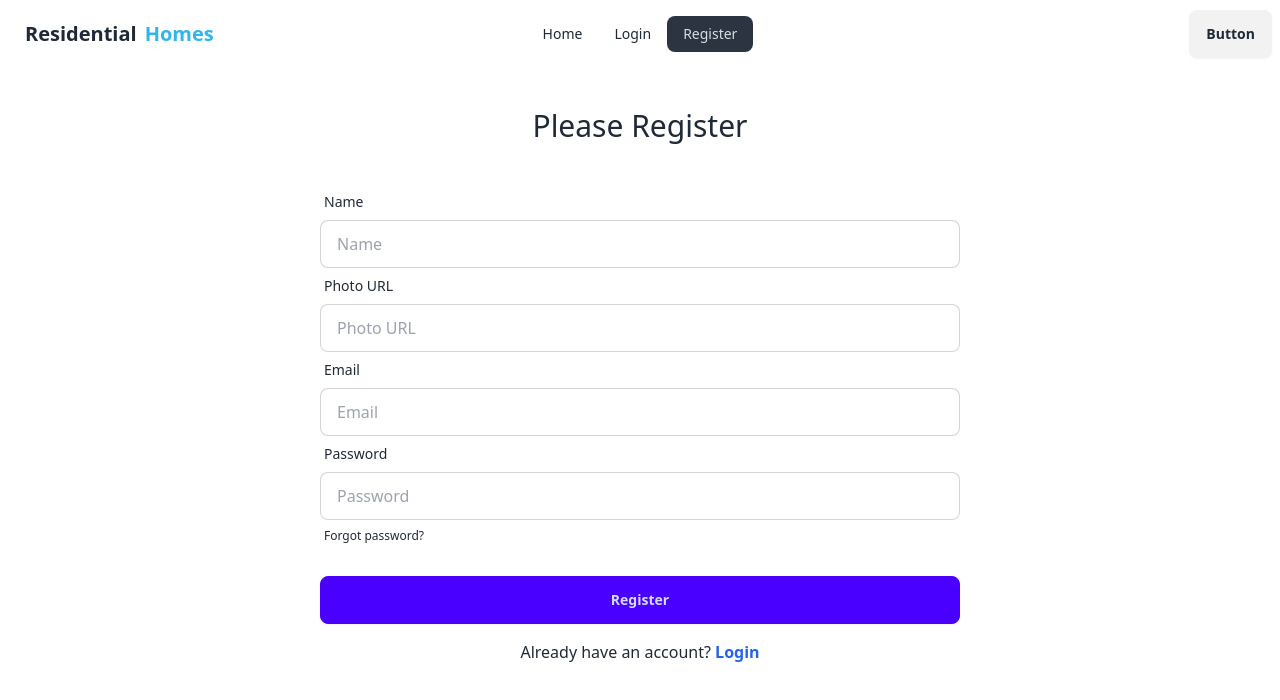
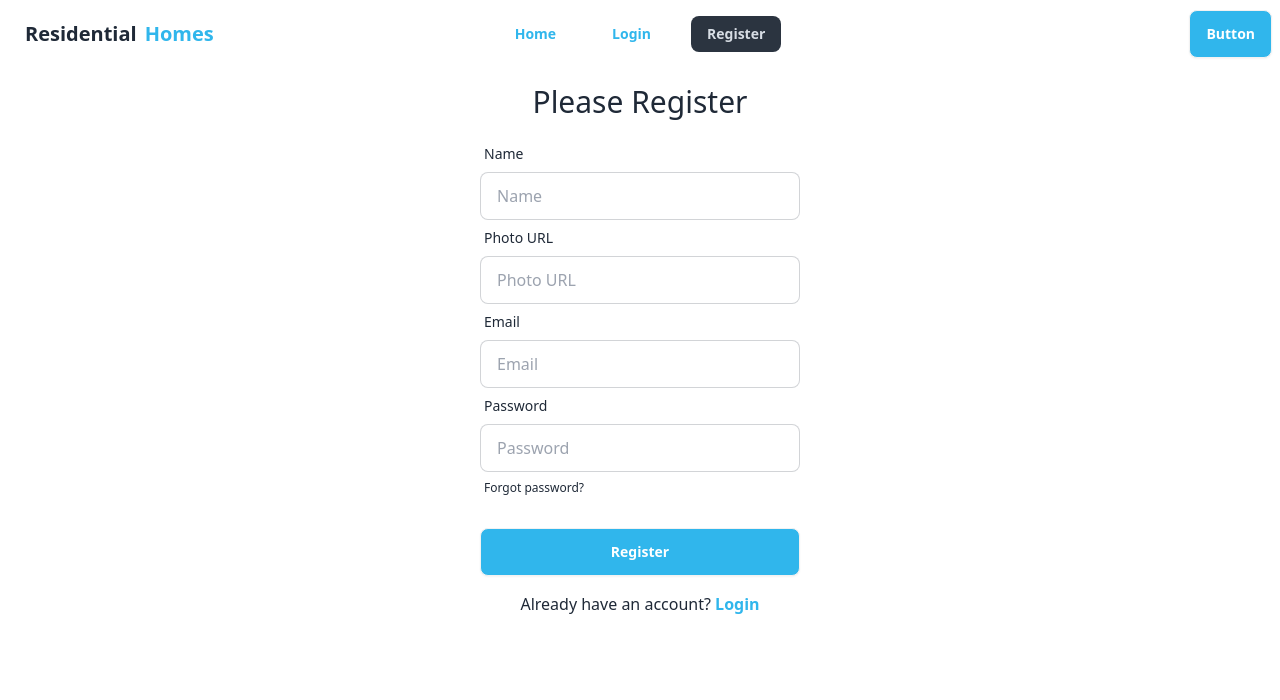
Before and after one commit to SohelDewan/react-real-estate, a React (Vite) app: page /register in a window 1280 px wide. Shown: the top 700 px of the page. Built offline with nearby package versions, Linux system fonts and the light colour scheme; no server answers.

Commit message:
swip slider added

```diff
--- a/package.json
+++ b/package.json
@@ -15,8 +15,10 @@
     "match-sorter": "^6.3.4",
     "react": "^18.2.0",
     "react-dom": "^18.2.0",
+    "react-hook-form": "^7.51.2",
     "react-router-dom": "^6.22.3",
-    "sort-by": "^0.0.2"
+    "sort-by": "^0.0.2",
+    "swiper": "^11.1.1"
   },
   "devDependencies": {
     "@types/react": "^18.2.66",
--- a/src/FirebaseProvider/FirebaseProvider.jsx
+++ b/src/FirebaseProvider/FirebaseProvider.jsx
@@ -1,17 +1,43 @@
-import { createUserWithEmailAndPassword } from "firebase/auth";
-import { createContext } from "react";
+import { GoogleAuthProvider, createUserWithEmailAndPassword, onAuthStateChanged, signInWithEmailAndPassword, signInWithPopup } from "firebase/auth";
+import { createContext, useEffect, useState } from "react";
 import auth from "../components/Firebase/FirebaseConfig";
 
 export const AuthContext = createContext(null)
 
 const FirebaseProvider = ({children}) => {
 
+    const [user, setUser] = useState(null);
+    // console.log(user)
+
+    //sign in user
+
+    const signInUser = (email, password) => {
+        return signInWithEmailAndPassword(auth, email, password)
+    }
+
     //create user
     const createUser = ( email, password)=>{
       return createUserWithEmailAndPassword(auth, email, password)
     }
+    // social provider
+    const googleProvider = new GoogleAuthProvider();
+    // google login
+    const googleLogin = ()=>{
+        return signInWithPopup(auth, googleProvider)
+    }
+    //observe changes
+    useEffect(()=>{
+        onAuthStateChanged(auth, (user) => {
+            if (user) {
+              setUser(user);
+            }
+          });
+    },[])
+
     const allValues = {
         createUser,
+        signInUser,
+        googleLogin,
     }
     return (
         <AuthContext.Provider value={allValues}>
--- /dev/null
+++ b/src/Hooks/useAuth.jsx
@@ -0,0 +1,9 @@
+import { useContext } from "react";
+import { AuthContext } from "../FirebaseProvider/FirebaseProvider";
+
+const useAuth = () => {
+    const all = useContext(AuthContext)
+    return all
+};
+
+export default useAuth;
--- /dev/null
+++ b/src/Slider.jsx
@@ -0,0 +1,34 @@
+import { Navigation, Pagination, Scrollbar, A11y } from 'swiper/modules';
+
+import { Swiper, SwiperSlide } from 'swiper/react';
+
+// Import Swiper styles
+import 'swiper/css';
+import 'swiper/css/navigation';
+import 'swiper/css/pagination';
+import 'swiper/css/scrollbar';
+const Slider = () => {
+    return (
+        <Swiper
+      // install Swiper modules
+      modules={[Navigation, Pagination, Scrollbar, A11y]}
+      spaceBetween={50}
+      slidesPerView={1}
+      navigation
+      pagination={{ clickable: true }}
+      scrollbar={{ draggable: true }}
+      onSwiper={(swiper) => console.log(swiper)}
+      onSlideChange={() => console.log('slide change')}
+    >
+      <SwiperSlide>
+      <img src="https://i.ibb.co/Yj6CY5P/home3.jpg" alt="home3" border="0" style={{height:'100vh', width:'100%'}}/>
+      </SwiperSlide>
+      <SwiperSlide><img src="https://i.ibb.co/RBgv63M/home1.webp" alt="home1" border="0" style={{height:'100vh', width:'100%'}}/></SwiperSlide>
+      <SwiperSlide><img src="https://i.ibb.co/2PC5fcM/home2.webp" alt="home2" border="0" style={{height:'100vh', width:'100%'}} /></SwiperSlide>
+      <SwiperSlide><img src="https://i.ibb.co/sgnMVy9/home4.webp" alt="home4" border="0" style={{height:'100vh', width:'100%'}}/></SwiperSlide>
+      ...
+    </Swiper>
+    );
+};
+
+export default Slider;
--- a/src/components/Home.jsx
+++ b/src/components/Home.jsx
@@ -1,8 +1,11 @@
+// import Navbar from "./Navbar";
+import Slider from "../Slider";
 
 const Home = () => {
     return (
         <div>
-            <h2>This is Home</h2>
+            {/* <Navbar></Navbar> */}
+            <Slider></Slider>
         </div>
     );
 };
--- a/src/components/Login.jsx
+++ b/src/components/Login.jsx
@@ -1,6 +1,9 @@
 import { Link } from "react-router-dom";
+import useAuth from "../Hooks/useAuth";
 
 const Login = () => {
+  // eslint-disable-next-line no-unused-vars
+  const { createUser } = useAuth;
 
   const handleLogin = (e) => {
     e.preventDefault();
@@ -10,7 +13,7 @@ const Login = () => {
   };
   return (
     <div>
-      <form onSubmit={handleLogin} className="md:w-3/4 lg:w-1/2 mx-auto">
+      <form onSubmit={handleLogin} className="md:w-3/4 lg:w-1/4 mx-auto">
         <h2 className="text-3xl text-center mt-6">Please Login</h2>
 
         <div className="form-control">
@@ -43,10 +46,10 @@ const Login = () => {
           </label>
         </div>
         <div className="form-control mt-6">
-          <button className="btn btn-primary">Login</button>
+          <button className="btn bg-[#30B6EC] text-white">Login</button>
         </div>
       </form>
-      <p className="text-center mt-4">Do not have an account!  <Link className="text-blue-700 font-bold" to='/register'> Register</Link></p>
+      <p className="text-center mt-4">Do not have an account!  <Link className="text-[#30B6EC] font-bold" to='/register'> Register</Link></p>
     </div>
   );
 };
--- a/src/components/Navbar.jsx
+++ b/src/components/Navbar.jsx
@@ -4,8 +4,8 @@ import { NavLink } from "react-router-dom";
 const Navbar = () => {
 
     const nabLinks = <>
-         <li><NavLink to='/'>Home</NavLink></li>
-         <li><NavLink to='/login'>Login</NavLink></li>
+         <li className="md:mr-6"><NavLink to='/'>Home</NavLink></li>
+         <li className="md:mr-6"><NavLink to='/login'>Login</NavLink></li>
          <li><NavLink to='/register'>Register</NavLink></li>
     </>
 
@@ -39,12 +39,12 @@ const Navbar = () => {
         <a className="btn btn-ghost text-xl">Residential<span className="text-[#30B6EC]">Homes</span></a>
       </div>
       <div className="navbar-center hidden lg:flex">
-        <ul className="menu menu-horizontal px-1">
+        <ul className="menu menu-horizontal px-1 text-[#30B6EC] font-bold">
         {nabLinks}
         </ul>
       </div>
       <div className="navbar-end">
-        <a className="btn">Button</a>
+        <a className="btn bg-[#30B6EC] text-white">Button</a>
       </div>
     </div>
   );
--- a/src/components/Register.jsx
+++ b/src/components/Register.jsx
@@ -1,10 +1,15 @@
 import { Link } from 'react-router-dom';
-import { useContext } from 'react';
-import { AuthContext } from '../FirebaseProvider/FirebaseProvider';
+import useAuth from '../Hooks/useAuth';
+// import { useForm } from 'react-hook-form';
 
 const Register = () => {
-    const { createUser } = useContext(AuthContext);
+    const { createUser } = useAuth;
 
+    // const  { register, handleSubmit, watch, formState: { errors }} = useForm();
+
+    //     const onSubmit = data => {
+    //     console.log(data)
+    //   };
     const handleRegister = e => {
         e.preventDefault();
         console.log(e.currentTarget);
@@ -16,27 +21,27 @@ const Register = () => {
         const password = form.get('password');
         console.log(name, photo, email, password);
 
-        // create user
-        // createUser(email, password)
-        //     .then(result => {
-        //         console.log(result.user)
-        //     })
-        //     .catch(error => {
-        //         console.error(error)
-        //     })
+        //create user
+        createUser(email, password)
+            .then(result => {
+                console.log(result.user)
+            })
+            .catch(error => {
+                console.error(error)
+            })
 
     }
 
     return (
         <div>
             <div>
-                <h2 className="text-3xl my-10 text-center">Please Register</h2>
-                <form onSubmit={handleRegister} className=" md:w-3/4 lg:w-1/2 mx-auto">
+                <h2 className="text-3xl my-4 text-center">Please Register</h2>
+                <form onSubmit={handleRegister} className=" md:w-3/4 lg:w-1/4 mx-auto">
                     <div className="form-control">
                         <label className="label">
                             <span className="label-text">Name</span>
                         </label>
-                        <input type="text" required name="name" placeholder="Name" className="input input-bordered" />
+                        <input type="text" required name="name" placeholder="Name" className="input input-bordered"/>
                     </div>
                     <div className="form-control">
                         <label className="label">
@@ -60,10 +65,10 @@ const Register = () => {
                         </label>
                     </div>
                     <div className="form-control mt-6">
-                        <button className="btn btn-primary">Register</button>
+                        <button className="btn bg-[#30B6EC] text-white">Register</button>
                     </div>
                 </form>
-                <p className="text-center mt-4">Already have an account? <Link className="text-blue-600 font-bold" to="/login">Login</Link></p>
+                <p className="text-center mt-4">Already have an account? <Link className="text-[#30B6EC] font-bold" to="/login">Login</Link></p>
             </div>
         </div>
     );
--- a/src/components/Root.jsx
+++ b/src/components/Root.jsx
@@ -1,10 +1,12 @@
 import { Outlet } from "react-router-dom";
+// import Home from "./Home";
 import Navbar from "./Navbar";
 
 const Root = () => {
     return (
         <div>
         <Navbar />
+        {/* <Home></Home> */}
            <Outlet></Outlet>
         </div>
     );
--- /dev/null
+++ b/src/components/SocialLogin.jsx
@@ -0,0 +1,16 @@
+import useAuth from "../Hooks/useAuth";
+
+const SocialLogin = () => {
+
+    const {googleLogin} = useAuth()
+    return (
+        <>
+        <div className="">Contitue with</div>
+        <div>
+           <button onClick={()=>googleLogin} className="btn btn-primary">Google</button>
+        </div>
+        </>
+    );
+};
+
+export default SocialLogin;
--- a/src/main.jsx
+++ b/src/main.jsx
@@ -20,7 +20,8 @@ const router = createBrowserRouter([
     children:[
       {
         path: "/",
-        element: <Home></Home>,
+        element: <Home></Home>
+
       },
       {
         path: "/login",
```
Also changed, not shown: 1 other file (tests, documents, lock files or other folders).
